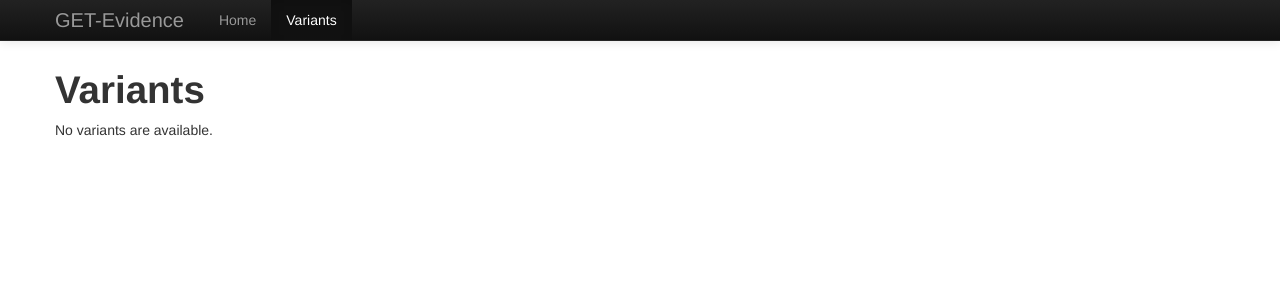
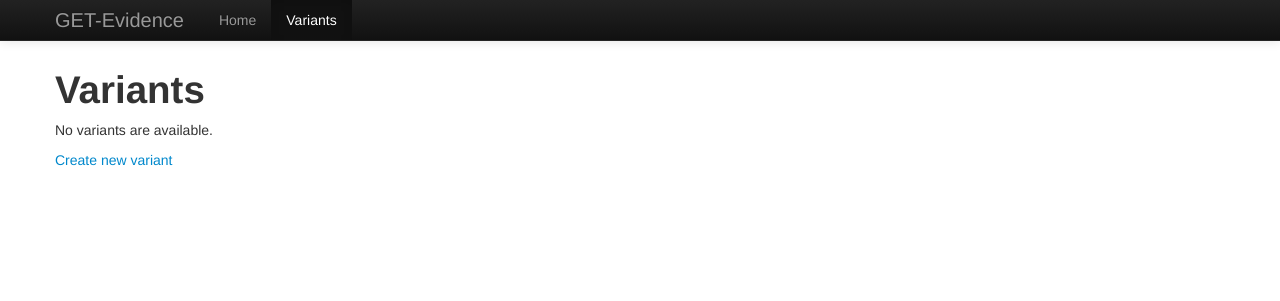
Before and after one commit to madprime/django-get-evidence, a Django app: page /variant in a window 1280 px wide. Shown: the top 301 px of the page. Run offline with Django 3.2, Linux system fonts and the light colour scheme; data that the repository does not hold is empty; some libraries are stand-ins or nearby versions.

Commit message:
Add link to new variant page

```diff
--- a/getevidence/variants/templates/variants/index.html
+++ b/getevidence/variants/templates/variants/index.html
@@ -18,4 +18,7 @@
 {% else %}
     <p>No variants are available.</p>
 {% endif %}
+
+<p><a href="{% url 'variants:new' %}">Create new variant</a></p>
+
 {% endblock content %}
```
